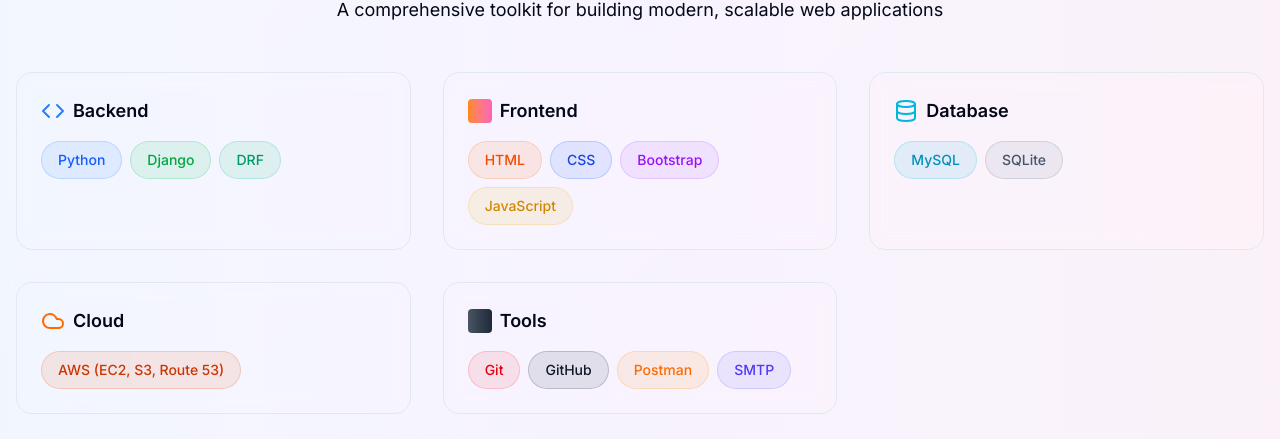
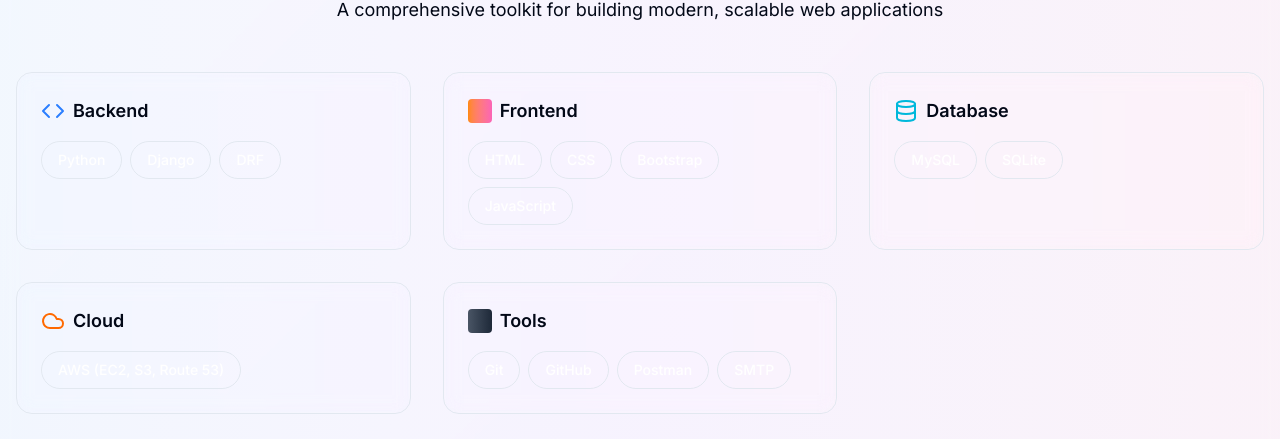
Before and after one commit to sandesh9160/PORTFOLIO2, a Next.js app in the folder portfolio/: page / in a window 1280 px wide. Shown: the part 1075-1514 px from the top of the page. Built offline with nearby package versions, Linux system fonts and the light colour scheme.

Commit message:
adjust dark theme

```diff
--- a/portfolio/src/app/projects/page.tsx
+++ b/portfolio/src/app/projects/page.tsx
@@ -147,7 +147,7 @@
                   {/* Problem */}
                   <div>
                     <h3 className="text-xl font-semibold mb-3 flex items-center gap-2">
-                      <Target className="h-5 w-5 text-red-500 dark:text-red-400" />
+                      <Target className="h-5 w-5 text-white" />
                       Business Problem
                     </h3>
                     <p className="text-muted-foreground leading-relaxed">{project.problem}</p>
@@ -156,7 +156,7 @@
                   {/* Solution */}
                   <div>
                     <h3 className="text-xl font-semibold mb-3 flex items-center gap-2">
-                      <CheckCircle className="h-5 w-5 text-green-500 dark:text-green-400" />
+                      <CheckCircle className="h-5 w-5 text-white" />
                       Solution Provided
                     </h3>
                     <p className="text-muted-foreground leading-relaxed">{project.solution}</p>
@@ -168,7 +168,7 @@
                     <div className="grid grid-cols-1 md:grid-cols-2 gap-3">
                       {project.features.map((feature, idx) => (
                         <div key={idx} className="flex items-start gap-3">
-                          <CheckCircle className="h-5 w-5 text-green-500 dark:text-green-400 mt-0.5 flex-shrink-0" />
+                          <CheckCircle className="h-5 w-5 text-white mt-0.5 flex-shrink-0" />
                           <span className="text-muted-foreground">{feature}</span>
                         </div>
                       ))}
@@ -190,13 +190,13 @@
                   {/* Impact */}
                   <div>
                     <h3 className="text-xl font-semibold mb-4 flex items-center gap-2">
-                      <TrendingUp className="h-5 w-5 text-blue-500 dark:text-blue-400" />
+                      <TrendingUp className="h-5 w-5 text-white" />
                       Business Impact
                     </h3>
                     <div className="grid grid-cols-1 md:grid-cols-2 gap-3">
                       {project.impact.map((impact, idx) => (
                         <div key={idx} className="flex items-start gap-3">
-                          <TrendingUp className="h-5 w-5 text-blue-500 dark:text-blue-400 mt-0.5 flex-shrink-0" />
+                          <TrendingUp className="h-5 w-5 text-white mt-0.5 flex-shrink-0" />
                           <span className="text-muted-foreground">{impact}</span>
                         </div>
                       ))}
--- a/portfolio/src/app/services/page.tsx
+++ b/portfolio/src/app/services/page.tsx
@@ -135,7 +135,7 @@
                     <ul className="space-y-3 mb-8">
                       {pkg.features.map((feature, idx) => (
                         <li key={idx} className="flex items-start gap-3">
-                          <Check className="h-5 w-5 text-green-500 dark:text-green-400 mt-0.5 flex-shrink-0" />
+                          <Check className="h-5 w-5 text-white mt-0.5 flex-shrink-0" />
                           <span className="text-sm text-muted-foreground leading-relaxed">
                             {feature}
                           </span>
--- a/portfolio/src/components/footer.tsx
+++ b/portfolio/src/components/footer.tsx
@@ -19,7 +19,7 @@
                 <Code className="h-6 w-6 text-white" />
               </div>
               <div>
-                <h3 className="text-xl font-bold text-purple-600 dark:text-purple-400">
+                <h3 className="text-xl font-bold text-white">
                   Sandesh Kenchugundi
                 </h3>
                 <p className="text-sm text-muted-foreground">Python Full Stack Developer</p>
@@ -30,14 +30,14 @@
               Passionate about clean code and exceptional user experiences.
             </p>
             <div className="flex items-center gap-2 text-sm text-muted-foreground">
-              <Heart className="h-4 w-4 text-red-500 dark:text-red-400" />
+              <Heart className="h-4 w-4 text-white" />
               <span>Building the future, one line of code at a time</span>
             </div>
           </div>
 
           {/* Quick Links */}
           <div>
-              <h4 className="text-lg font-semibold mb-6 text-purple-600 dark:text-purple-400">
+              <h4 className="text-lg font-semibold mb-6 text-white">
               Quick Links
             </h4>
             <nav className="space-y-3">
@@ -88,7 +88,7 @@
 
           {/* Services */}
           <div>
-            <h4 className="text-lg font-semibold mb-6 text-purple-600 dark:text-purple-400">
+            <h4 className="text-lg font-semibold mb-6 text-white">
               Services
             </h4>
             <div className="space-y-3">
@@ -113,7 +113,7 @@
 
           {/* Contact & Social */}
           <div>
-            <h4 className="text-lg font-semibold mb-6 text-purple-600 dark:text-purple-400">
+            <h4 className="text-lg font-semibold mb-6 text-white">
               Get In Touch
             </h4>
             <div className="space-y-4 mb-6">
@@ -181,7 +181,7 @@
           <div className="flex flex-col md:flex-row justify-between items-center gap-4">
             <div className="flex items-center gap-2 text-sm text-muted-foreground">
               <span>© 2025 Sandesh Kenchugundi. Made with</span>
-              <Heart className="h-4 w-4 text-red-500 dark:text-red-400 animate-pulse" />
+              <Heart className="h-4 w-4 text-white animate-pulse" />
               <span>using Next.js & Tailwind CSS</span>
             </div>
             <div className="flex items-center gap-6 text-sm">
--- a/portfolio/src/components/skill-badge.tsx
+++ b/portfolio/src/components/skill-badge.tsx
@@ -7,24 +7,24 @@
 }
 
 const skillColors = {
-  Python: "bg-blue-500/10 text-blue-600 dark:text-blue-400 border-blue-500/20 hover:bg-blue-500/20",
-  Django: "bg-green-500/10 text-green-600 dark:text-green-400 border-green-500/20 hover:bg-green-500/20",
-  DRF: "bg-emerald-500/10 text-emerald-600 dark:text-emerald-400 border-emerald-500/20 hover:bg-emerald-500/20",
-  HTML: "bg-orange-500/10 text-orange-600 dark:text-orange-400 border-orange-500/20 hover:bg-orange-500/20",
-  CSS: "bg-blue-600/10 text-blue-700 dark:text-blue-400 border-blue-600/20 hover:bg-blue-600/20",
-  Bootstrap: "bg-purple-500/10 text-purple-600 dark:text-purple-400 border-purple-500/20 hover:bg-purple-500/20",
-  JavaScript: "bg-yellow-500/10 text-yellow-600 dark:text-yellow-400 border-yellow-500/20 hover:bg-yellow-500/20",
-  MySQL: "bg-cyan-500/10 text-cyan-600 dark:text-cyan-400 border-cyan-500/20 hover:bg-cyan-500/20",
-  SQLite: "bg-slate-500/10 text-slate-600 dark:text-slate-400 border-slate-500/20 hover:bg-slate-500/20",
-  "AWS (EC2, S3, Route 53)": "bg-orange-600/10 text-orange-700 dark:text-orange-400 border-orange-600/20 hover:bg-orange-600/20",
-  Git: "bg-red-500/10 text-red-600 dark:text-red-400 border-red-500/20 hover:bg-red-500/20",
-  GitHub: "bg-gray-800/10 text-gray-900 dark:text-gray-300 border-gray-800/20 hover:bg-gray-800/20",
-  Postman: "bg-orange-400/10 text-orange-500 dark:text-orange-400 border-orange-400/20 hover:bg-orange-400/20",
-  SMTP: "bg-indigo-500/10 text-indigo-600 dark:text-indigo-400 border-indigo-500/20 hover:bg-indigo-500/20",
+  Python: "text-white",
+  Django: "text-white",
+  DRF: "text-white",
+  HTML: "text-white",
+  CSS: "text-white",
+  Bootstrap: "text-white",
+  JavaScript: "text-white",
+  MySQL: "text-white",
+  SQLite: "text-white",
+  "AWS (EC2, S3, Route 53)": "text-white",
+  Git: "text-white",
+  GitHub: "text-white",
+  Postman: "text-white",
+  SMTP: "text-white",
 }
 
 export function SkillBadge({ skill }: SkillBadgeProps) {
-  const colorClass = skillColors[skill as keyof typeof skillColors] || "bg-primary/10 text-primary border-primary/20 hover:bg-primary/20"
+  const colorClass = skillColors[skill as keyof typeof skillColors] || "text-white"
 
   return (
     <div
```
Also changed, not shown: portfolio/src/app/about/page.tsx (+9 -9 lines).
